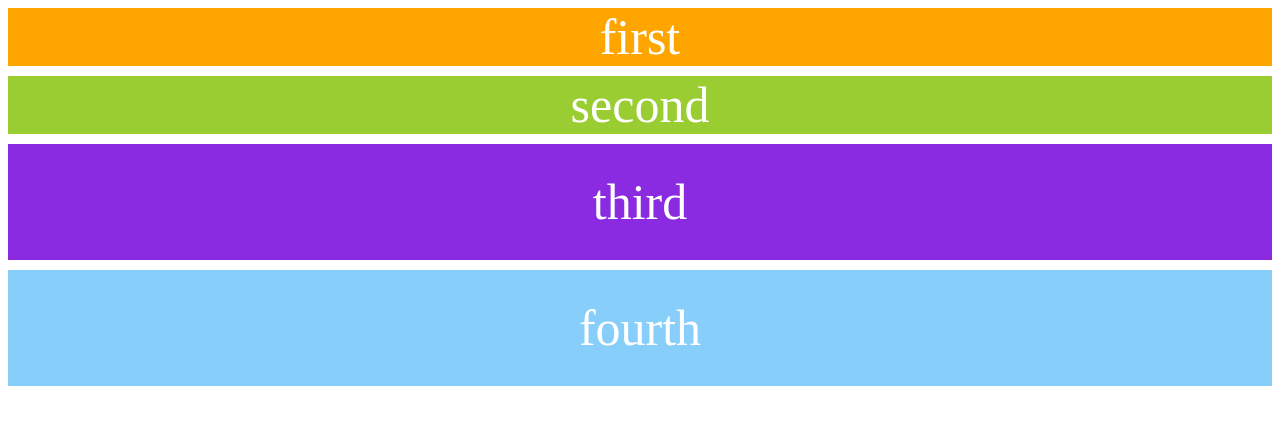
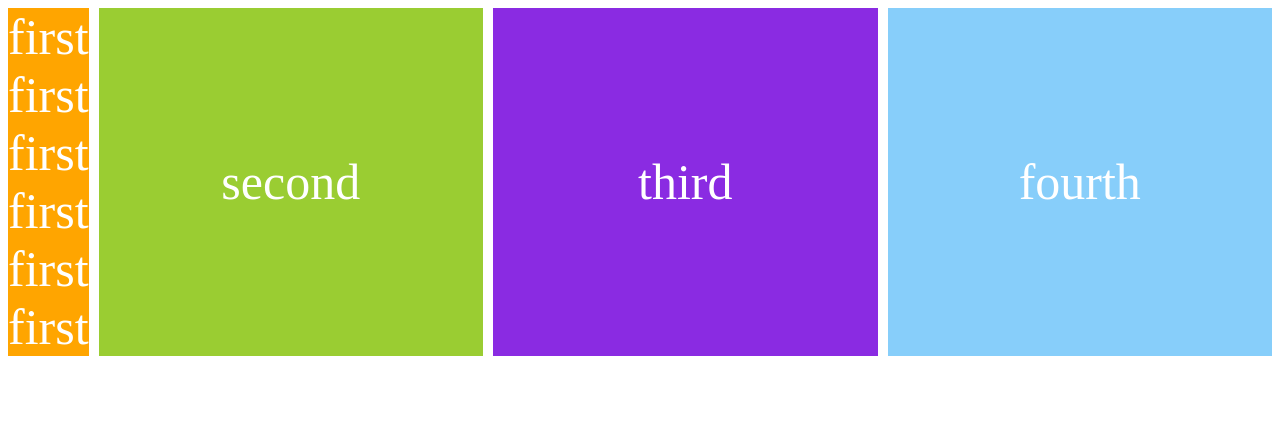
Before and after one commit to choibumsu/CSS_master, a plain HTML site: page grid/grid.html in a window 1280 px wide. Drawn offline with Linux system fonts and the light colour scheme.

Commit message:
[CHANGE] minmax, min-content, max-content 적용

```diff
--- a/grid/grid.html
+++ b/grid/grid.html
@@ -8,9 +8,9 @@
   <style>
     .father {
       display: grid;
-      grid-auto-rows: 200px;
       grid-gap: 10px;
-      grid-template-rows: repeat(2, 1fr) repeat(2, 2fr);
+      /* grid-template-columns: minmax(400px, 2fr) repeat(3, 1fr); */
+      grid-template-columns: min-content repeat(3, 1fr);
     }
 
     .first {
@@ -41,7 +41,7 @@
 
 <body>
   <div class="father">
-    <div class="first box">first</div>
+    <div class="first box">first first first first first first</div>
     <div class="second box">second</div>
     <div class="third box">third</div>
     <div class="fourth box">fourth</div>
```
